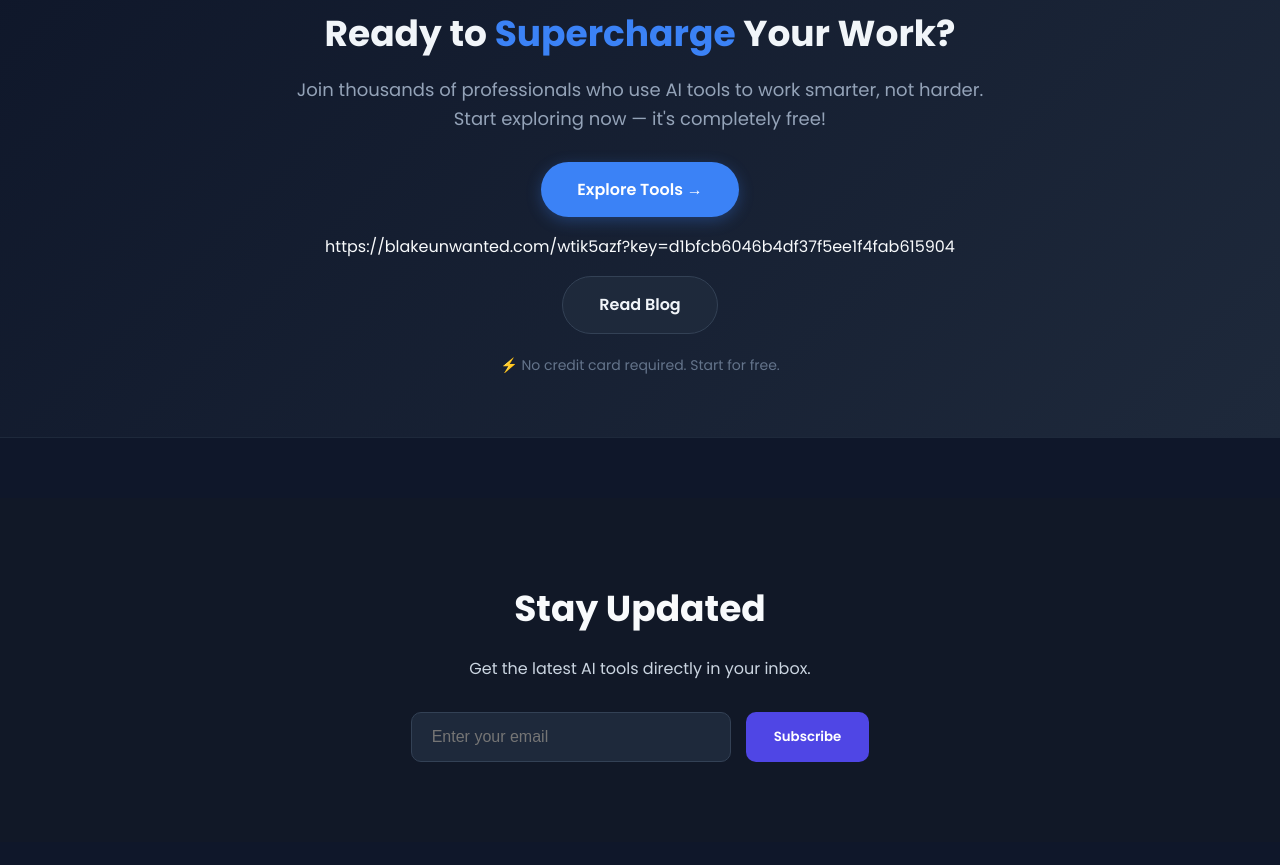
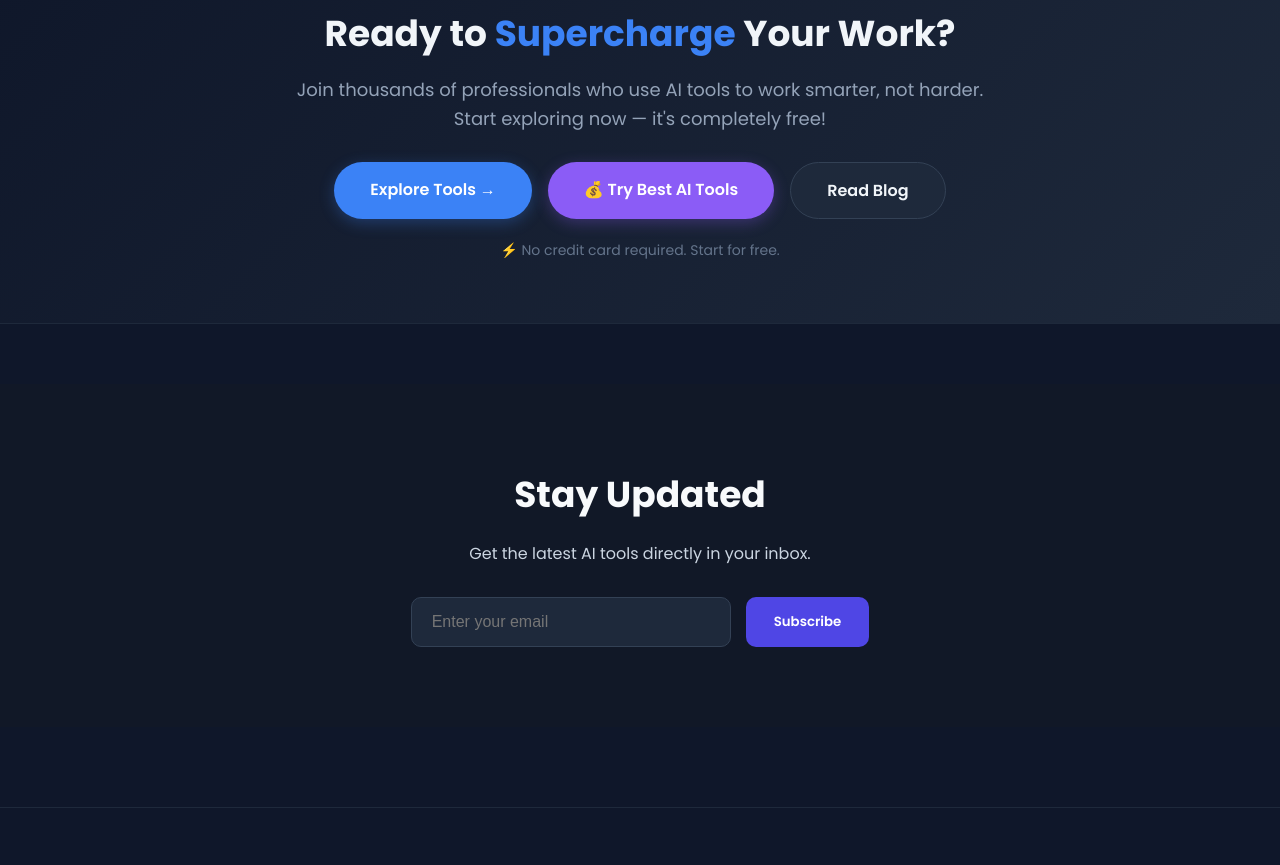
Before and after one commit to master-ai-tools-directory/master-ai-tools-directory, a plain HTML site: page index.html in a window 1280 px wide. Shown: the part 2381-3246 px from the top of the page. Drawn offline with Linux system fonts and the light colour scheme; no server answers.

Commit message:
Insert Adsterra Smartlink button in index.html
Added a call-to-action button for AI tools with styling.

```diff
--- a/index.html
+++ b/index.html
@@ -272,7 +272,11 @@ Browse Categories
       <a href="#toolsGrid" style="background: #3b82f6; color: #fff; padding: 14px 36px; border-radius: 30px; text-decoration: none; font-weight: 600; font-size: 16px; transition: background 0.3s ease; box-shadow: 0 4px 15px rgba(59, 130, 246, 0.3);">
         Explore Tools →
       </a>
-      https://blakeunwanted.com/wtik5azf?key=d1bfcb6046b4df37f5ee1f4fab615904
+      <!-- ====== Adsterra Smartlink Button (CTA) ====== -->
+<a href="https://blakeunwanted.com/wtik5azf?key=d1bfcb6046b4df37f5ee1f4fab615904" target="_blank" style="background: #8b5cf6; color: #fff; padding: 14px 36px; border-radius: 30px; text-decoration: none; font-weight: 600; font-size: 16px; transition: background 0.3s ease; box-shadow: 0 4px 15px rgba(139, 92, 246, 0.3);">
+  💰 Try Best AI Tools
+</a>
+<!-- ====== Adsterra Smartlink End ====== -->
       <a href="blog.html" style="background: #1e293b; color: #f1f5f9; padding: 14px 36px; border-radius: 30px; text-decoration: none; font-weight: 600; font-size: 16px; border: 1px solid #334155; transition: background 0.3s ease;">
         Read Blog
       </a>
```
